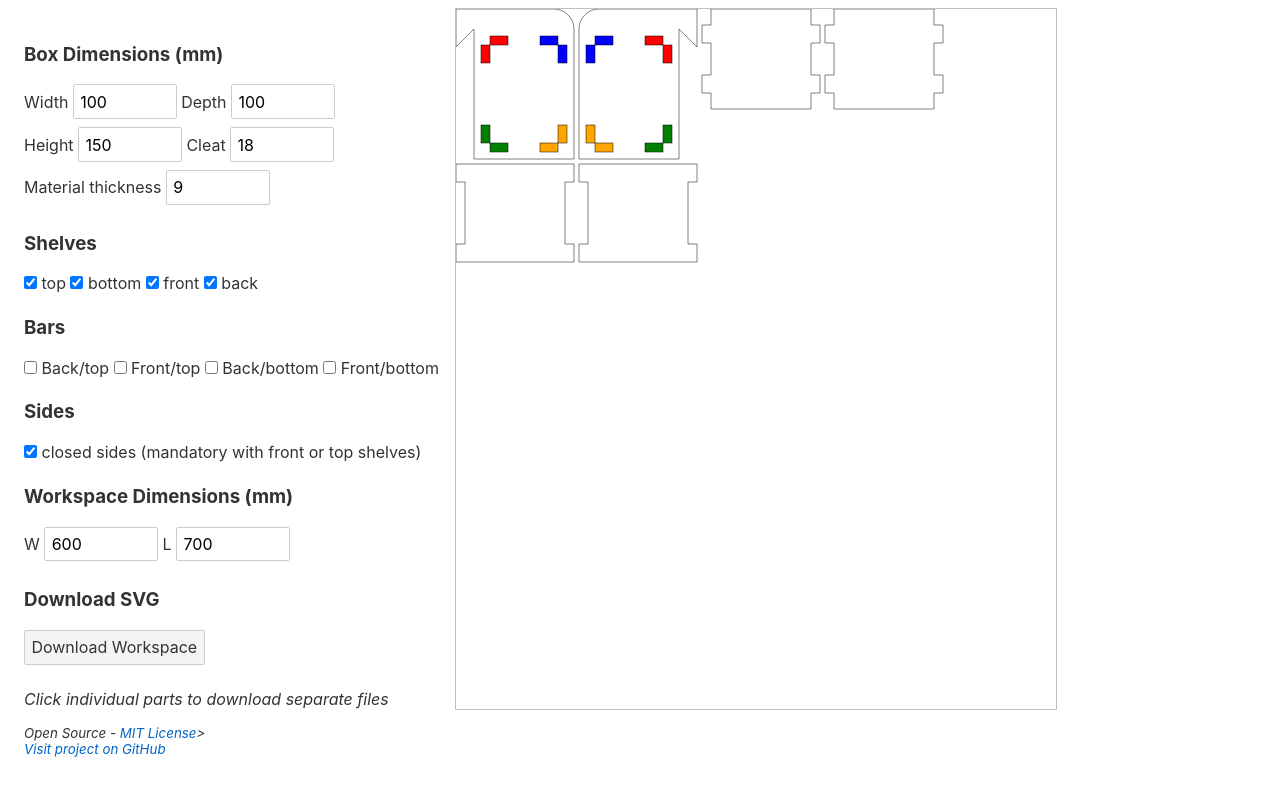
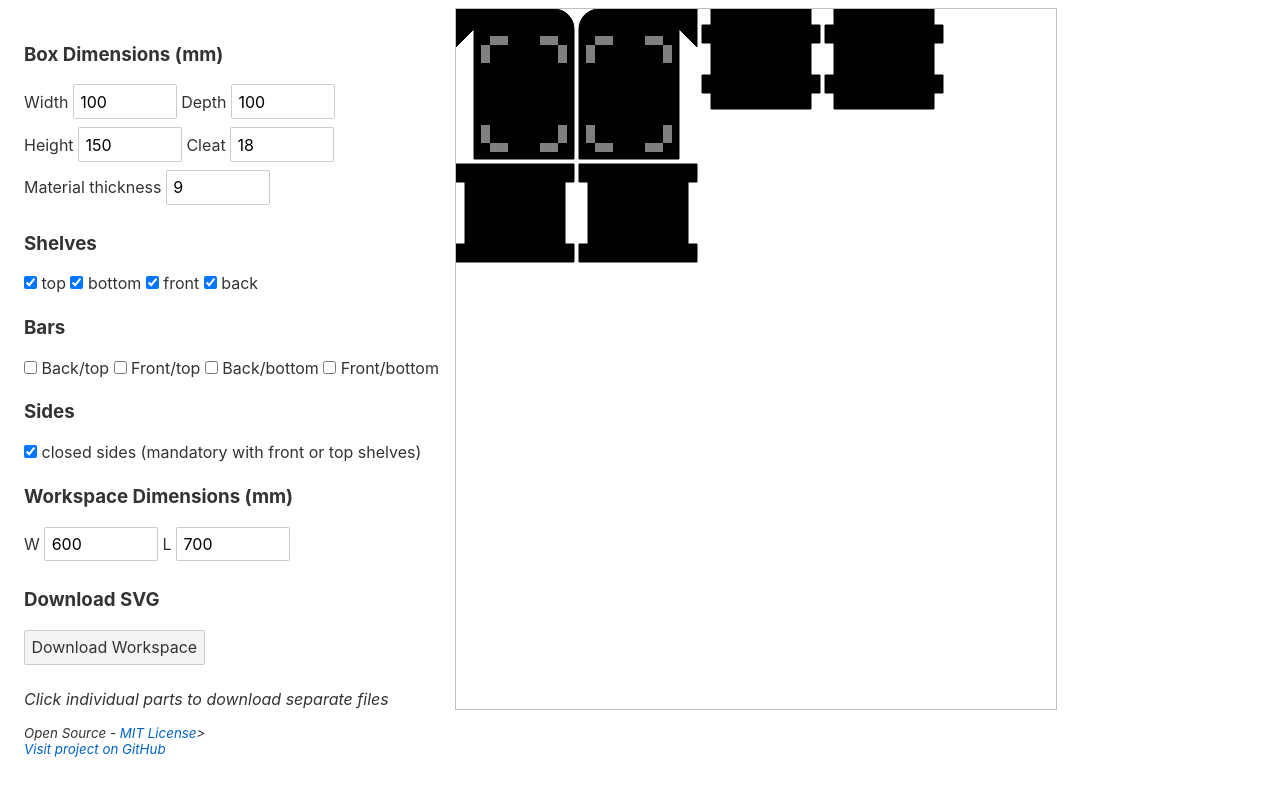
Before and after one commit to lizzard77/cnc-french-cleat-box-designer, a Svelte app: page / in a window 1280 px wide. Shown: the top 796 px of the page. Built offline with nearby package versions, Linux system fonts and the light colour scheme.

Commit message:
Use Shaper Origin colors

```diff
--- a/src/Bar.svelte
+++ b/src/Bar.svelte
@@ -7,6 +7,10 @@ let svg;
     export let randAbstand = 7;
     export let x = 0;
     export let y = 0;
+
+    export let pocketColor = '#7F7F7F';
+    export let extCutOutline = '#000000';
+    export let extCutFill = '#000000';
 </script>
 
 <g transform="translate({x} {y})" on:click={() => save(svg, "Bar.svg")} bind:this={svg}>
@@ -27,5 +31,5 @@ let svg;
         l{$thickness},0
 
         l0,{-randAbstand}
-    "  style="fill:white;" />
+    "  style="fill:{extCutFill};stroke-width:1px;stroke-color:{extCutOutline};" />
 </g>
--- a/src/Shelf.svelte
+++ b/src/Shelf.svelte
@@ -2,14 +2,17 @@
     import { thickness } from './store';
     import save from './save-svg.js';
 
-let svg;
-
+    let svg;
 
     let randAbstand = 7;
     export let x = 0;
     export let y = 0;
     export let h = 0;
     export let w = 0;
+
+    export let pocketColor = '#7F7F7F';
+    export let extCutOutline = '#000000';
+    export let extCutFill = '#000000';
 </script>
 
 <g transform="translate({x} {y})" on:click={() => save(svg, "Shelf.svg")} bind:this={svg}>
@@ -42,5 +45,5 @@ let svg;
         l{$thickness},0
 
         l0,{-randAbstand-$thickness}
-    "  style="fill:white;" />
+    "  style="fill:{extCutFill};stroke-width:1px;stroke-color:{extCutOutline};" />
 </g>
--- a/src/SidePanel.svelte
+++ b/src/SidePanel.svelte
@@ -6,6 +6,10 @@
     export let x = 0;
     export let y = 0;
     let svg;
+
+    export let pocketColor = '#7F7F7F';
+    export let extCutOutline = '#000000';
+    export let extCutFill = '#000000';
 </script>
 
 <g transform="translate({mirror ? x*2-5 : x} {y})" on:click={() => save(svg, "SidePanel.svg")} bind:this={svg}>
@@ -19,7 +23,7 @@
             l-{$box.depth},0
             l0,-{$box.height-$cleatConnectionHeight}
             l-{$cleatWidth},{$cleatWidth}
-            l0,-{$cleatWidth + $cleatConnectionHeight}" style="fill:white;" />
+            l0,-{$cleatWidth + $cleatConnectionHeight}" style="fill:{extCutFill};stroke-width:1px;stroke-color:{extCutOutline};" />
         {:else}
         <path d="M0,0
             l{$cleatWidth},0
@@ -31,33 +35,33 @@
             l{-$box.depth},0
             l0,-{$box.height-$cleatConnectionHeight}
             l-{$cleatWidth},{$cleatWidth}
-            l0,-{$cleatWidth + $cleatConnectionHeight}" style="fill:white;" />
+            l0,-{$cleatWidth + $cleatConnectionHeight}" style="fill:{extCutFill};stroke-width:1px;stroke-color:{extCutOutline};" />
         {/if}
 
         {#if ($schlitze.h1)}
-        <rect x={$cleatWidth+$randAbstand+$thickness} y={$cleatConnectionHeight+$randAbstand} width={$thickness*2} height={$thickness} style="fill:red;" />
+        <rect x={$cleatWidth+$randAbstand+$thickness} y={$cleatConnectionHeight+$randAbstand} width={$thickness*2} height={$thickness} style="fill:{pocketColor}; stroke-width: 0;" />
         {/if}
         {#if ($schlitze.h2)}
-        <rect x={$cleatWidth+$box.depth-$randAbstand-$thickness*3} y={$cleatConnectionHeight+$randAbstand} width={$thickness*2} height={$thickness} style="fill:blue;" />
+        <rect x={$cleatWidth+$box.depth-$randAbstand-$thickness*3} y={$cleatConnectionHeight+$randAbstand} width={$thickness*2} height={$thickness} style="fill:{pocketColor};stroke-width: 0;" />
         {/if}
         {#if ($schlitze.h3)}
-        <rect x={$cleatWidth+$box.depth-$randAbstand-$thickness*3} y={$box.height-$randAbstand-$thickness} width={$thickness*2} height={$thickness} style="fill:orange;" />
+        <rect x={$cleatWidth+$box.depth-$randAbstand-$thickness*3} y={$box.height-$randAbstand-$thickness} width={$thickness*2} height={$thickness} style="fill:{pocketColor};stroke-width: 0;" />
         {/if}
         {#if ($schlitze.h4)}
-        <rect x={$cleatWidth+$randAbstand+$thickness} y={$box.height-$randAbstand-$thickness} width={$thickness*2} height={$thickness} style="fill:green;" />
+        <rect x={$cleatWidth+$randAbstand+$thickness} y={$box.height-$randAbstand-$thickness} width={$thickness*2} height={$thickness} style="fill:{pocketColor};stroke-width: 0;" />
         {/if}
 
         {#if ($schlitze.v1)}
-        <rect x={$cleatWidth+$randAbstand} y={$cleatConnectionHeight+$randAbstand+$thickness} width={$thickness} height={$thickness*2} style="fill:red;" />
+        <rect x={$cleatWidth+$randAbstand} y={$cleatConnectionHeight+$randAbstand+$thickness} width={$thickness} height={$thickness*2} style="fill:{pocketColor};stroke-width: 0;" />
         {/if}
         {#if ($schlitze.v2)}
-        <rect x={$cleatWidth+$box.depth-$thickness-$randAbstand} y={$cleatConnectionHeight+$randAbstand+$thickness} width={$thickness} height={$thickness*2} style="fill:blue;" />
+        <rect x={$cleatWidth+$box.depth-$thickness-$randAbstand} y={$cleatConnectionHeight+$randAbstand+$thickness} width={$thickness} height={$thickness*2} style="fill:{pocketColor};stroke-width: 0;" />
         {/if}
         {#if ($schlitze.v3)}
-        <rect x={$cleatWidth+$box.depth-$thickness-$randAbstand} y={$box.height-$randAbstand-$thickness*3} width={$thickness} height={$thickness*2} style="fill:orange;" />
+        <rect x={$cleatWidth+$box.depth-$thickness-$randAbstand} y={$box.height-$randAbstand-$thickness*3} width={$thickness} height={$thickness*2} style="fill:{pocketColor};stroke-width: 0;" />
         {/if}
         {#if ($schlitze.v4)}
-        <rect x={$cleatWidth+$randAbstand} y={$box.height-$randAbstand-$thickness*2-$thickness} width={$thickness} height={$thickness*2} style="fill:green;" />
+        <rect x={$cleatWidth+$randAbstand} y={$box.height-$randAbstand-$thickness*2-$thickness} width={$thickness} height={$thickness*2} style="fill:{pocketColor};stroke-width: 0;" />
         {/if}
     </g>
 </g>
--- a/src/VerticalShelf.svelte
+++ b/src/VerticalShelf.svelte
@@ -8,6 +8,10 @@
     export let y = 0;
     export let w = 0;
     export let h = 0;
+
+    export let pocketColor = '#7F7F7F';
+    export let extCutOutline = '#000000';
+    export let extCutFill = '#000000';
 </script>
 
 <g transform="translate({x} {y})" on:click={() => save(svg, "VerticalShelf.svg")} bind:this={svg}>
@@ -37,5 +41,5 @@
         l{$thickness},0
 
 
-    "  style="fill:white;" />
+    "  style="fill:{extCutFill};stroke-width:1px;stroke-color:{extCutOutline};" />
 </g>
```
